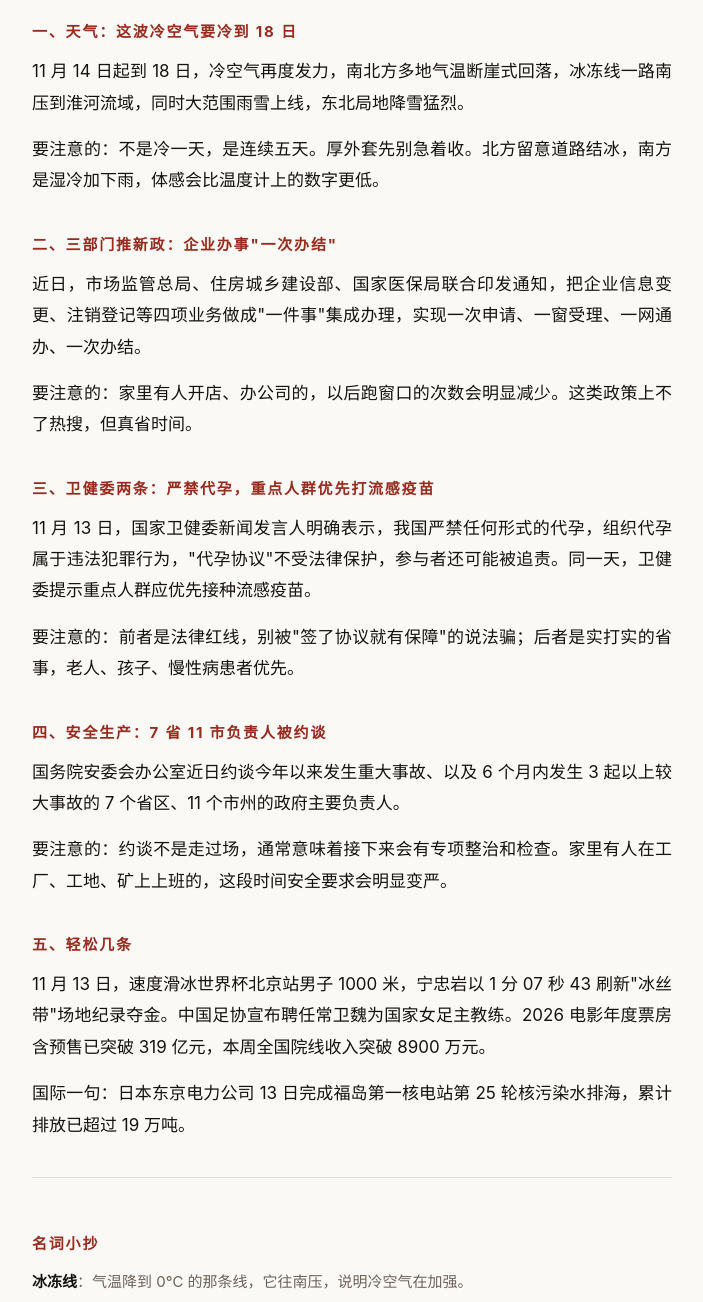
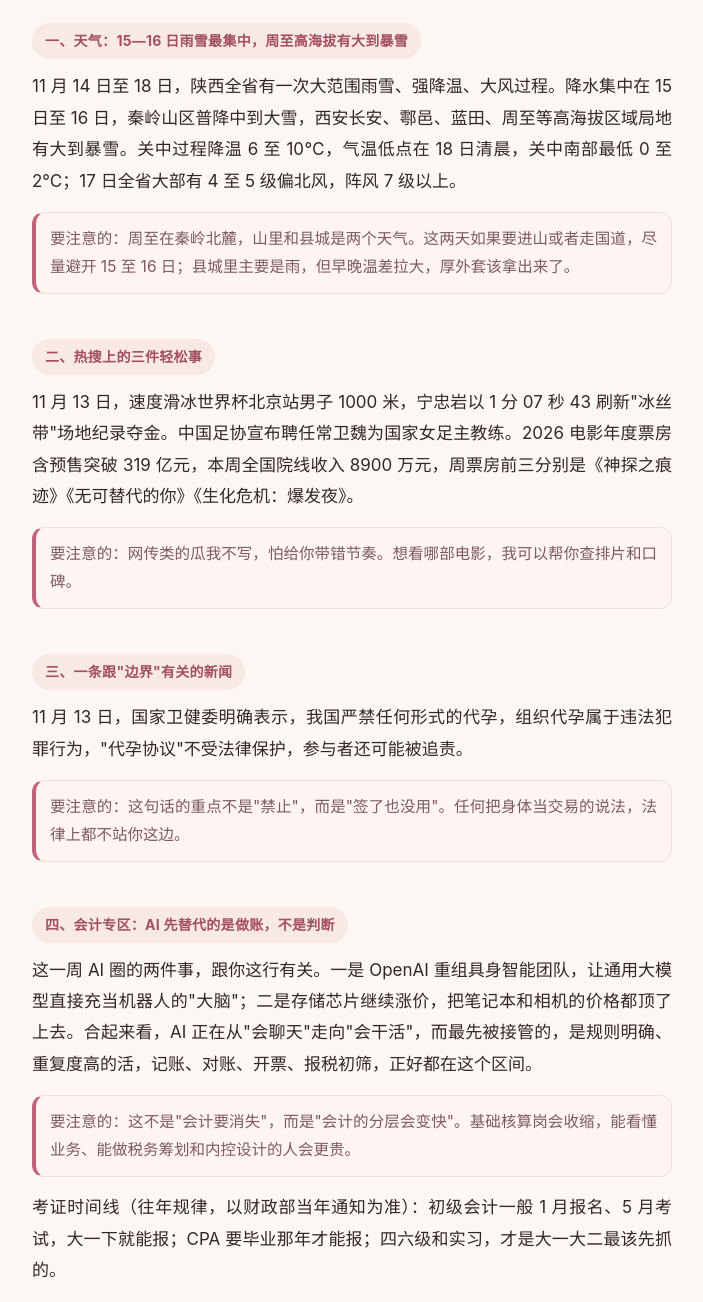
Before and after one commit to sunzhengyang2026/zaobao-hot, a plain HTML site: page issue-2026-11-14.html in a window 1280 px wide. Shown: the part 147-1449 px from the top of the page, without its empty margins (288-991 px from the left). Drawn offline with Linux system fonts and the light colour scheme.

Commit message:
早报更新 2026-11-14 11:35

```diff
--- a/issue-2026-11-14.html
+++ b/issue-2026-11-14.html
@@ -2,7 +2,7 @@
 <html lang="zh-CN"><head>
 <meta charset="utf-8">
 <meta name="viewport" content="width=device-width,initial-scale=1,viewport-fit=cover">
-<title>降温加雨雪来了，另外三条新规跟你有关 · 热搜</title>
+<title>周至要下雪了，这次是真的 · 热搜</title>
 <meta name="theme-color" content="#16130f">
 <link rel="manifest" href="manifest.webmanifest">
 <style>
@@ -40,28 +40,35 @@ p.why{background:var(--card);border:1px solid var(--rule);border-radius:10px;pad
 .nav a{color:var(--accent);text-decoration:none}
 footer{margin-top:40px;font-size:12px;color:var(--muted);letter-spacing:.06em}
 @media(max-width:520px){h1.headline{font-size:26px}.wrap{padding:20px 16px 48px}}
+
+:root{--ink:#332629;--muted:#8a757a;--rule:#f0e2de;--bg:#fdf7f4;--accent:#c2637a;--card:#fffdfc}
+h1.headline{font-family:"PingFang SC","Microsoft YaHei",sans-serif;font-size:27px;line-height:1.45;letter-spacing:0;font-weight:800}
+.masthead{border-bottom:1px solid var(--rule);padding-bottom:10px}
+.masthead .brand{letter-spacing:.28em;font-size:12px;color:var(--accent)}
+h2{display:inline-block;background:#f9e9e6;color:#a34f64;padding:5px 13px;border-radius:999px;font-size:14px;letter-spacing:.02em;margin:30px 0 12px}
+p.why{background:#fff4f1;border:1px solid #f4ded9;border-left:4px solid var(--accent);border-radius:12px;color:#7c5b60}
+.gloss{background:#fffaf8;border:1px solid var(--rule);border-radius:14px;padding:16px 18px 8px}
+.src a{color:var(--accent)}
 </style>
 </head><body><div class="wrap">
 <div class="masthead"><span class="brand">热搜 · MORNING BRIEF</span><span class="date">11月14日 周六</span></div>
-<h1 class="headline">降温加雨雪来了，另外三条新规跟你有关</h1>
-<h2>一、天气：这波冷空气要冷到 18 日</h2>
-<p>11 月 14 日起到 18 日，冷空气再度发力，南北方多地气温断崖式回落，冰冻线一路南压到淮河流域，同时大范围雨雪上线，东北局地降雪猛烈。</p>
-<p>要注意的：不是冷一天，是连续五天。厚外套先别急着收。北方留意道路结冰，南方是湿冷加下雨，体感会比温度计上的数字更低。</p>
-<h2>二、三部门推新政：企业办事"一次办结"</h2>
-<p>近日，市场监管总局、住房城乡建设部、国家医保局联合印发通知，把企业信息变更、注销登记等四项业务做成"一件事"集成办理，实现一次申请、一窗受理、一网通办、一次办结。</p>
-<p>要注意的：家里有人开店、办公司的，以后跑窗口的次数会明显减少。这类政策上不了热搜，但真省时间。</p>
-<h2>三、卫健委两条：严禁代孕，重点人群优先打流感疫苗</h2>
-<p>11 月 13 日，国家卫健委新闻发言人明确表示，我国严禁任何形式的代孕，组织代孕属于违法犯罪行为，"代孕协议"不受法律保护，参与者还可能被追责。同一天，卫健委提示重点人群应优先接种流感疫苗。</p>
-<p>要注意的：前者是法律红线，别被"签了协议就有保障"的说法骗；后者是实打实的省事，老人、孩子、慢性病患者优先。</p>
-<h2>四、安全生产：7 省 11 市负责人被约谈</h2>
-<p>国务院安委会办公室近日约谈今年以来发生重大事故、以及 6 个月内发生 3 起以上较大事故的 7 个省区、11 个市州的政府主要负责人。</p>
-<p>要注意的：约谈不是走过场，通常意味着接下来会有专项整治和检查。家里有人在工厂、工地、矿上上班的，这段时间安全要求会明显变严。</p>
-<h2>五、轻松几条</h2>
-<p>11 月 13 日，速度滑冰世界杯北京站男子 1000 米，宁忠岩以 1 分 07 秒 43 刷新"冰丝带"场地纪录夺金。中国足协宣布聘任常卫魏为国家女足主教练。2026 电影年度票房含预售已突破 319 亿元，本周全国院线收入突破 8900 万元。</p>
-<p>国际一句：日本东京电力公司 13 日完成福岛第一核电站第 25 轮核污染水排海，累计排放已超过 19 万吨。</p>
-<div class="gloss"><h2>名词小抄</h2><p><b>冰冻线</b>：气温降到 0℃ 的那条线，它往南压，说明冷空气在加强。</p><p><b>"一件事"集成办理</b>：把原来要跑好几个部门的事，打包成一次办完。</p><p><b>约谈</b>：上级把下级负责人叫去谈问题，通常伴随整改要求和后续检查。</p><p><b>代孕协议</b>：法律上无效，签了也不受保护，组织者还可能构成犯罪。</p></div>
-<div class="src"><b>来源</b><div><a href="https://cbgc.scol.com.cn/news/8142484" target="_blank" rel="noopener">https://cbgc.scol.com.cn/news/8142484</a></div><div><a href="http://www.zj.chinanews.com.cn/jzkzj/2026-11-14/detail-ihfmxyez7339093.shtml" target="_blank" rel="noopener">http://www.zj.chinanews.com.cn/jzkzj/2026-11-14/detail-ihfmxyez7339093.shtml</a></div></div>
-<div class="nav"><a href="index.html?v=1794655681">← 全部往期</a></div>
+<h1 class="headline">周至要下雪了，这次是真的</h1>
+<h2>一、天气：15—16 日雨雪最集中，周至高海拔有大到暴雪</h2>
+<p>11 月 14 日至 18 日，陕西全省有一次大范围雨雪、强降温、大风过程。降水集中在 15 日至 16 日，秦岭山区普降中到大雪，西安长安、鄠邑、蓝田、周至等高海拔区域局地有大到暴雪。关中过程降温 6 至 10℃，气温低点在 18 日清晨，关中南部最低 0 至 2℃；17 日全省大部有 4 至 5 级偏北风，阵风 7 级以上。</p>
+<p class="why">要注意的：周至在秦岭北麓，山里和县城是两个天气。这两天如果要进山或者走国道，尽量避开 15 至 16 日；县城里主要是雨，但早晚温差拉大，厚外套该拿出来了。</p>
+<h2>二、热搜上的三件轻松事</h2>
+<p>11 月 13 日，速度滑冰世界杯北京站男子 1000 米，宁忠岩以 1 分 07 秒 43 刷新"冰丝带"场地纪录夺金。中国足协宣布聘任常卫魏为国家女足主教练。2026 电影年度票房含预售突破 319 亿元，本周全国院线收入 8900 万元，周票房前三分别是《神探之痕迹》《无可替代的你》《生化危机：爆发夜》。</p>
+<p class="why">要注意的：网传类的瓜我不写，怕给你带错节奏。想看哪部电影，我可以帮你查排片和口碑。</p>
+<h2>三、一条跟"边界"有关的新闻</h2>
+<p>11 月 13 日，国家卫健委明确表示，我国严禁任何形式的代孕，组织代孕属于违法犯罪行为，"代孕协议"不受法律保护，参与者还可能被追责。</p>
+<p class="why">要注意的：这句话的重点不是"禁止"，而是"签了也没用"。任何把身体当交易的说法，法律上都不站你这边。</p>
+<h2>四、会计专区：AI 先替代的是做账，不是判断</h2>
+<p>这一周 AI 圈的两件事，跟你这行有关。一是 OpenAI 重组具身智能团队，让通用大模型直接充当机器人的"大脑"；二是存储芯片继续涨价，把笔记本和相机的价格都顶了上去。合起来看，AI 正在从"会聊天"走向"会干活"，而最先被接管的，是规则明确、重复度高的活，记账、对账、开票、报税初筛，正好都在这个区间。</p>
+<p class="why">要注意的：这不是"会计要消失"，而是"会计的分层会变快"。基础核算岗会收缩，能看懂业务、能做税务筹划和内控设计的人会更贵。</p>
+<p>考证时间线（往年规律，以财政部当年通知为准）：初级会计一般 1 月报名、5 月考试，大一下就能报；CPA 要毕业那年才能报；四六级和实习，才是大一大二最该先抓的。</p>
+<div class="gloss"><h2>名词小抄</h2><p><b>寒潮</b>：48 小时内降温 8℃ 以上、最低气温降到 4℃ 以下，气象上的硬标准。</p><p><b>大到暴雪</b>：24 小时降雪量 5 至 10 毫米，山区容易积雪结冰。</p><p><b>初级会计</b>：会计专业的入门证，考两科，高中毕业就能报。</p><p><b>CPA</b>：注册会计师，专业阶段六科加综合一科，毕业那年才能报名。</p></div>
+<div class="src"><b>来源</b><div><a href="https://www.xiancn.com/content/2026-11/13/content_7562175.htm" target="_blank" rel="noopener">https://www.xiancn.com/content/2026-11/13/content_7562175.htm</a></div><div><a href="https://cbgc.scol.com.cn/news/8142484" target="_blank" rel="noopener">https://cbgc.scol.com.cn/news/8142484</a></div></div>
+<div class="nav"><a href="index.html?v=1794656146">← 全部往期</a></div>
 
 <footer>每天 07:00 更新 · 中国矿业大学 孙正阳 · 热点 · 民生 · 天气</footer>
 </div>
```
